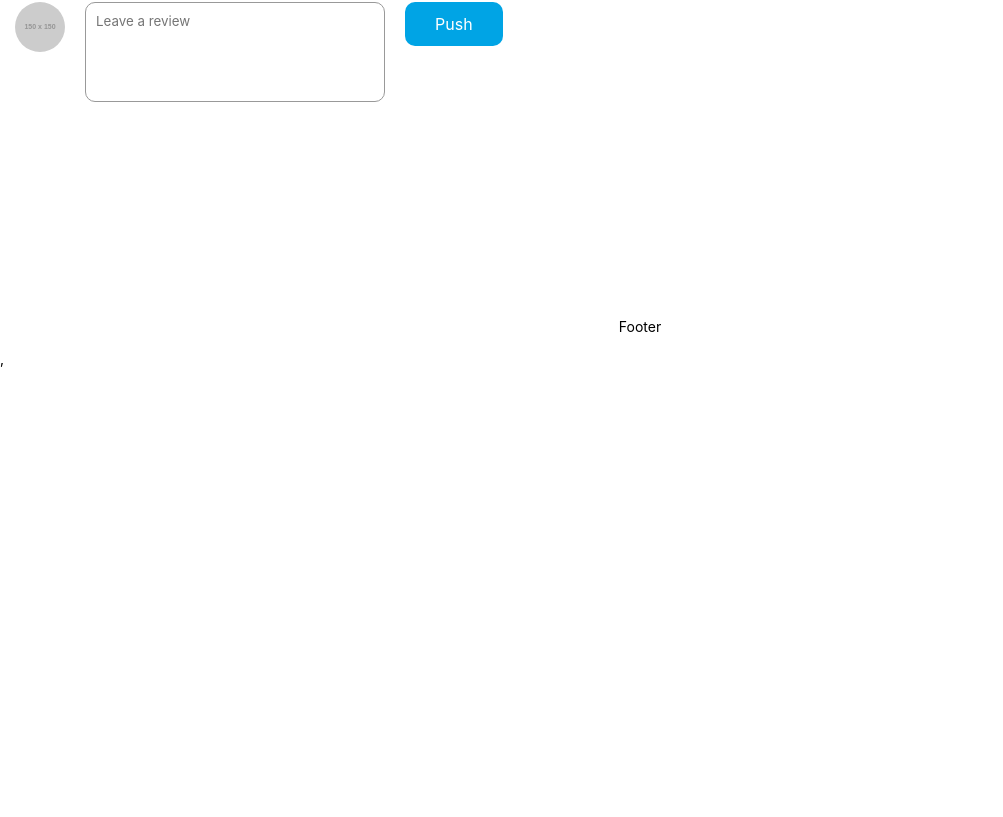
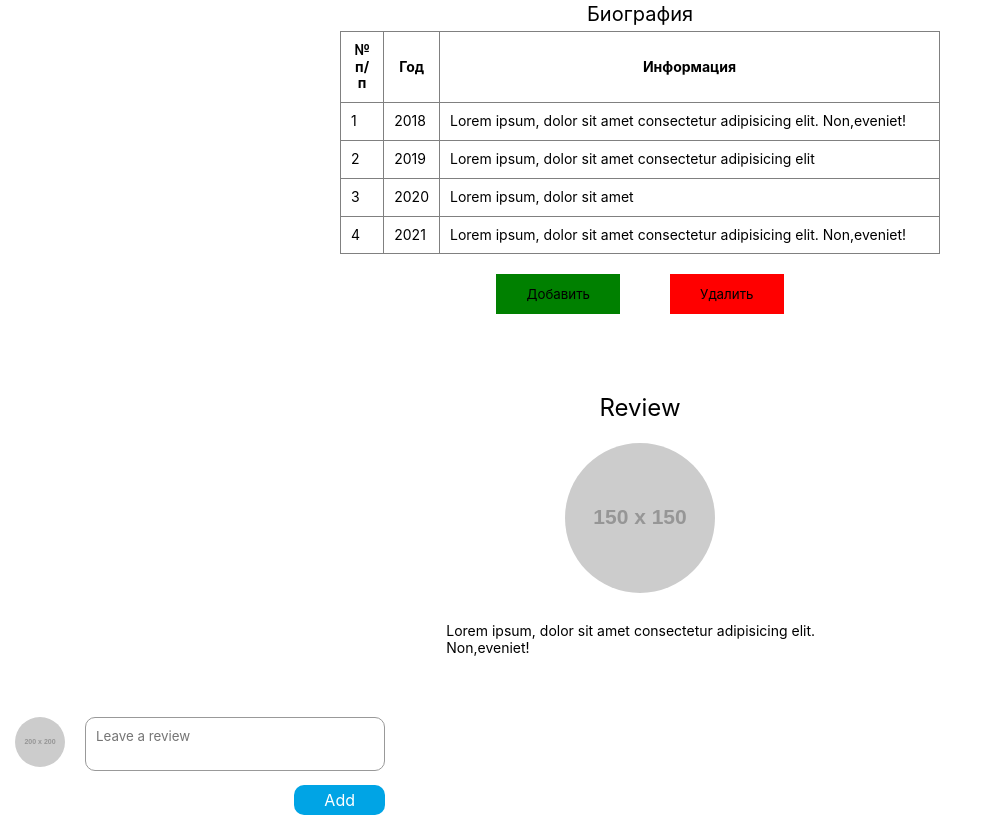
Before and after one commit to Lapitskyi/landing, a React (Create React App) app: page / in a window 1280 px wide. Shown: the part 449-1266 px from the top of the page, without its empty margins (0-1003 px from the left). Before the commit the page ends 817 px from the top, so only its background shows below. Built offline with nearby package versions, Linux system fonts and the light colour scheme.

Commit message:
update reviews & create table biography

```diff
--- a/src/assets/scss/null.scss
+++ b/src/assets/scss/null.scss
@@ -1,5 +1,3 @@
-/*Обнуление*/
-
 *,
 *:before,
 *:after {
@@ -100,5 +98,3 @@ p {
     padding: 10px 0;
 
 }
-
-/*--------------------*/
--- a/src/components/Footer/Footer.jsx
+++ b/src/components/Footer/Footer.jsx
@@ -10,6 +10,10 @@ const Footer = () => {
                 <div className="footer__inner">
                     Footer
                  </div>
+                <div className="copyright">
+                            <div>Copyright © 2021 React Intemship </div>
+
+                </div>
             </div>
         </div>
     )
--- a/src/components/Footer/Footer.scss
+++ b/src/components/Footer/Footer.scss
@@ -1,10 +1,17 @@
 .footer {
     grid-area: footer;
+
 
     &__inner {
         display: grid;
         align-items: center;
         justify-content: center;
         padding: 15px 0;
+        background-color: #00a4e5;
     }
 }
+
+.copyright{
+    margin-top: 5px;
+    text-align: center;
+}
--- /dev/null
+++ b/src/components/Home/ Biography/Biography.jsx
@@ -0,0 +1,82 @@
+import React, {useState} from "react"
+import PropTypes from "prop-types";
+
+import s from "./Biography.module.scss"
+
+
+let TableItem = (props) => {
+    return (
+        <tr>
+            <td>{props.id}</td>
+            <td>{props.year}</td>
+            <td>
+                {props.text}
+            </td>
+        </tr>
+    )
+}
+
+let biographyArray = [
+    {id: 1, year: 2018, text: "Lorem ipsum, dolor sit amet consectetur adipisicing elit. Non,eveniet!"},
+    {id: 2, year: 2019, text: "Lorem ipsum, dolor sit amet consectetur adipisicing elit"},
+    {id: 3, year: 2020, text: "Lorem ipsum, dolor sit amet"},
+    {id: 4, year: 2021, text: "Lorem ipsum, dolor sit amet consectetur adipisicing elit. Non,eveniet!"},
+];
+
+let Biography = (props) => {
+
+    let [biography, setBiography] = useState(biographyArray);
+
+    let itemTable = biographyArray.map((item)=>
+    <TableItem
+    key={item.id}
+    id={item.id}
+    year={item.year}
+    text={item.text}
+    />)
+
+    const addTable = () => {
+        console.log("addTable")
+    }
+
+    const removeTable = () => {
+        console.log("removeTable")
+    }
+    const onSort = () => {
+        console.log("onSort")
+    }
+
+    return (
+        <div className={s.inner}>
+            <table>
+                <caption>Биография</caption>
+                <thead>
+                <tr>
+                    <th>№ п/п</th>
+                    <th onClick={onSort}>Год</th>
+                    <th>Информация</th>
+                </tr>
+                </thead>
+                <tbody>
+                {itemTable}
+                </tbody>
+            </table>
+
+            <div className={s.btn__box}>
+                <button onClick={addTable}>Добавить</button>
+                <button onClick={removeTable}>Удалить</button>
+            </div>
+
+        </div>
+
+    )
+}
+
+
+TableItem.propTypes = {
+    id: PropTypes.number,
+    year: PropTypes.number,
+    text: PropTypes.string
+}
+
+export default Biography;
--- /dev/null
+++ b/src/components/Home/ Biography/Biography.module.scss
@@ -0,0 +1,46 @@
+.inner{
+  width: 600px;
+  margin: 0 auto;
+}
+
+table {
+
+  border: 1px solid grey;
+  border-collapse: collapse;
+
+}
+caption{
+  margin-bottom: 5px;
+  font-size: 20px;
+}
+
+th {
+  border: 1px solid grey;
+  padding: 10px;
+}
+th:last-child{
+  width: 500px;
+}
+
+td {
+  border: 1px solid grey;
+  padding: 10px;
+
+}
+
+.btn__box{
+  margin-top: 20px;
+  text-align: center;
+
+}
+
+
+button{
+  padding: 12px 30px;
+  background-color: green;
+}
+
+button+button{
+  margin-left: 50px;
+  background-color: red;
+}
--- a/src/components/Home/Home.jsx
+++ b/src/components/Home/Home.jsx
@@ -4,6 +4,7 @@ import React from 'react'
 import './Home.scss';
 import Reviews from "./Rewievs/Reviews";
 import About from "./About/About";
+import Biography from "./ Biography/Biography";
 
 
 const Home = (props) => {
@@ -11,9 +12,11 @@ const Home = (props) => {
     return (
         <>
             <section>
-             <About state={props.state}/>
+                <About state={props.state}/>
             </section>
-
+            <section>
+                <Biography/>
+            </section>
             <section>
                 <Reviews/>
             </section>
@@ -23,5 +26,4 @@ const Home = (props) => {
 }
 
 
-
 export default Home;
--- a/src/components/Home/Rewievs/Reviews.jsx
+++ b/src/components/Home/Rewievs/Reviews.jsx
@@ -1,47 +1,56 @@
 import React, {useState} from "react"
+import ReviewsList from "./ReviewsList/ReviewsList";
 
 import "./Reviews.scss"
-import ReviewsList from "./ReviewsList/ReviewsList";
 
 
 let Reviews = (props) => {
 
-    const [reviews, setReviews] = useState([]);
+    const [user, setUser] = useState({img: "https://via.placeholder.com/200"})
+    const [reviews, setReviews] = useState([{
+        img: "https://via.placeholder.com/150",
+        text: "Lorem ipsum, dolor sit amet consectetur adipisicing elit. Non,eveniet!"
+    }]);
 
     let newReviews = React.createRef();
     let imgReviews = React.createRef();
 
-    let addReviews = () => {
+    let addReviews = (e) => {
+        e.preventDefault()
         let img = imgReviews.current.src;
-        let comment = newReviews.current.value;
+        let review = newReviews.current.value;
 
-        if (comment !== '') {
-            let comments = [...reviews, {img: img, text: comment}];
-            setReviews(comments);
+        if (review !== '') {
+            let rev = [...reviews, {img: img, text: review}];
+            setReviews(rev);
         }
         newReviews.current.value = '';
     }
 
     let onchangeReviews = () => {
-        let comment = newReviews.current.value;
-        console.log(comment);
+        let review = newReviews.current.value;
+        console.log(review);
     }
-
 
 
     return (
         <div className="reviews">
-            <div className="reviews__inner">
-                <img className="reviews__img" src="https://via.placeholder.com/150" alt="icon user" ref={imgReviews}/>
-                <textarea className="reviews__text"
-                          onChange={onchangeReviews}
-                          ref={newReviews}
-                          placeholder="Leave a review"/>
-
-                <button className="reviews__btn btn" onClick={addReviews}>Push</button>
-            </div>
+            <h2 className="reviews__title">Review</h2>
 
             <ReviewsList reviews={reviews}/>
+
+            <div className="reviews__inner">
+                <img className="reviews__img" src={user.img} alt="icon user" ref={imgReviews}/>
+
+                <form className="reviews__form">
+                  <textarea className="reviews__text"
+                            onChange={onchangeReviews}
+                            ref={newReviews}
+                            placeholder="Leave a review"/>
+
+                    <button className="reviews__btn btn" onClick={addReviews}>Add</button>
+                </form>
+            </div>
         </div>
     )
 }
--- a/src/components/Home/Rewievs/Reviews.scss
+++ b/src/components/Home/Rewievs/Reviews.scss
@@ -1,7 +1,13 @@
 .reviews {
 
+  &__title{
+    font-size: 24px;
+    text-align: center;
+    margin-bottom: 20px;
+  }
 
   &__inner {
+
     display: flex;
     align-items: flex-start;
   }
@@ -13,47 +19,62 @@
 
   }
 
+  &__form {
+    margin-left: 20px;
+  }
+
   &__text {
     width: 300px;
-    min-height: 100px;
+    min-height: 50px;
     border: 1px solid #999;
     border-radius: 10px;
     resize: none;
     padding: 10px;
-    margin-left: 20px;
+
   }
 
   &__btn {
-
-    padding: 12px 30px;
-    margin-left: 20px;
+    display: block;
+    padding: 5px 30px;
+    margin-top: 10px;
+    margin-left: auto;
     background-color: #00a4e5;
     color: #ffffff;
     border-radius: 10px;
     font-size: 16px;
   }
 
-  &__list{}
-
-  &__list-item+&__list-item{
-    margin-top: 20px;
+  &__list {
+    display: flex;
+    margin-bottom: 50px;
+    overflow: auto;
   }
 
-  &__list-item{
+  &__list-item + &__list-item {
+
+  }
+
+  &__list-item {
     display: flex;
+    flex-direction: column;
     align-items: center;
+    width: 35%;
+    padding: 0 25px;
+    margin: 0 auto;
+    flex-shrink: 0;
   }
 
 
-  &__list-img{
-    width: 50px;
-    height: 50px;
+  &__list-img {
+    width: 150px;
+    height: 150px;
     border-radius: 50%;
 
+
   }
-  &__list-text{
-    margin-left: 20px;
 
-    border: 1px solid #00a4e5;
+  &__list-text {
+    margin-top: 20px;
+
   }
 }
--- a/src/components/Home/Rewievs/ReviewsList/ReviewsItem/ReviewsItem.jsx
+++ b/src/components/Home/Rewievs/ReviewsList/ReviewsItem/ReviewsItem.jsx
@@ -5,7 +5,7 @@ import "../../Reviews.scss"
 
 let ReviewsItem = (props) =>{
     return(
-        <li className="reviews__list-item" >
+        <li className="reviews__list-item " >
             <img className="reviews__list-img" src={props.img} alt="icon user"/>
             <p className="reviews__list-text">{props.text}</p>
         </li>
--- a/src/components/Home/Rewievs/ReviewsList/ReviewsList.jsx
+++ b/src/components/Home/Rewievs/ReviewsList/ReviewsList.jsx
@@ -1,26 +1,26 @@
 import React from "react"
-import "../Reviews.scss"
 import ReviewsItem from "./ReviewsItem/ReviewsItem";
 
-let ReviewsList = (props) =>{
 
-    let itemArray =  props.reviews.map((item, index) =>
+import "../Reviews.scss"
+
+
+let ReviewsList = (props) => {
+
+    let itemArray = props.reviews.map((item, index) =>
         <ReviewsItem
             key={index.toString()}
             img={item.img}
             text={item.text}
-
         />
     )
 
-    return(
-        <ul className="reviews__list">
+    return (
+            <ul className="reviews__list ">
                 {itemArray}
             </ul>
     )
 }
 
 
-
-
 export default ReviewsList;
--- a/src/index.js
+++ b/src/index.js
@@ -13,7 +13,6 @@ ReactDOM.render(
       <App state={state}/>
     </React.StrictMode>,
   </BrowserRouter>,
-
-  document.getElementById('root')
+    document.getElementById('root')
 );
 reportWebVitals();
```
Lines whose indentation alone changed are shown as unchanged.
